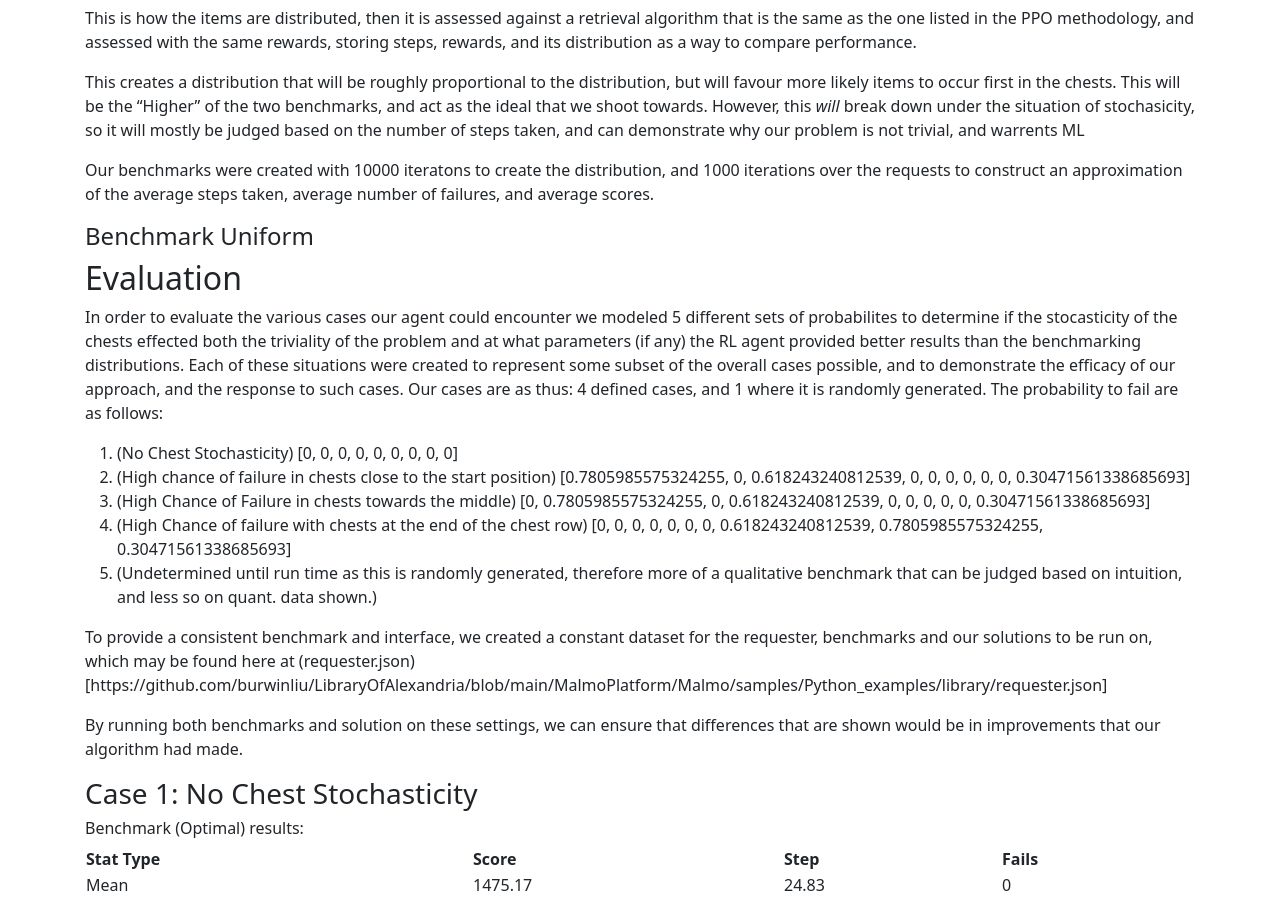
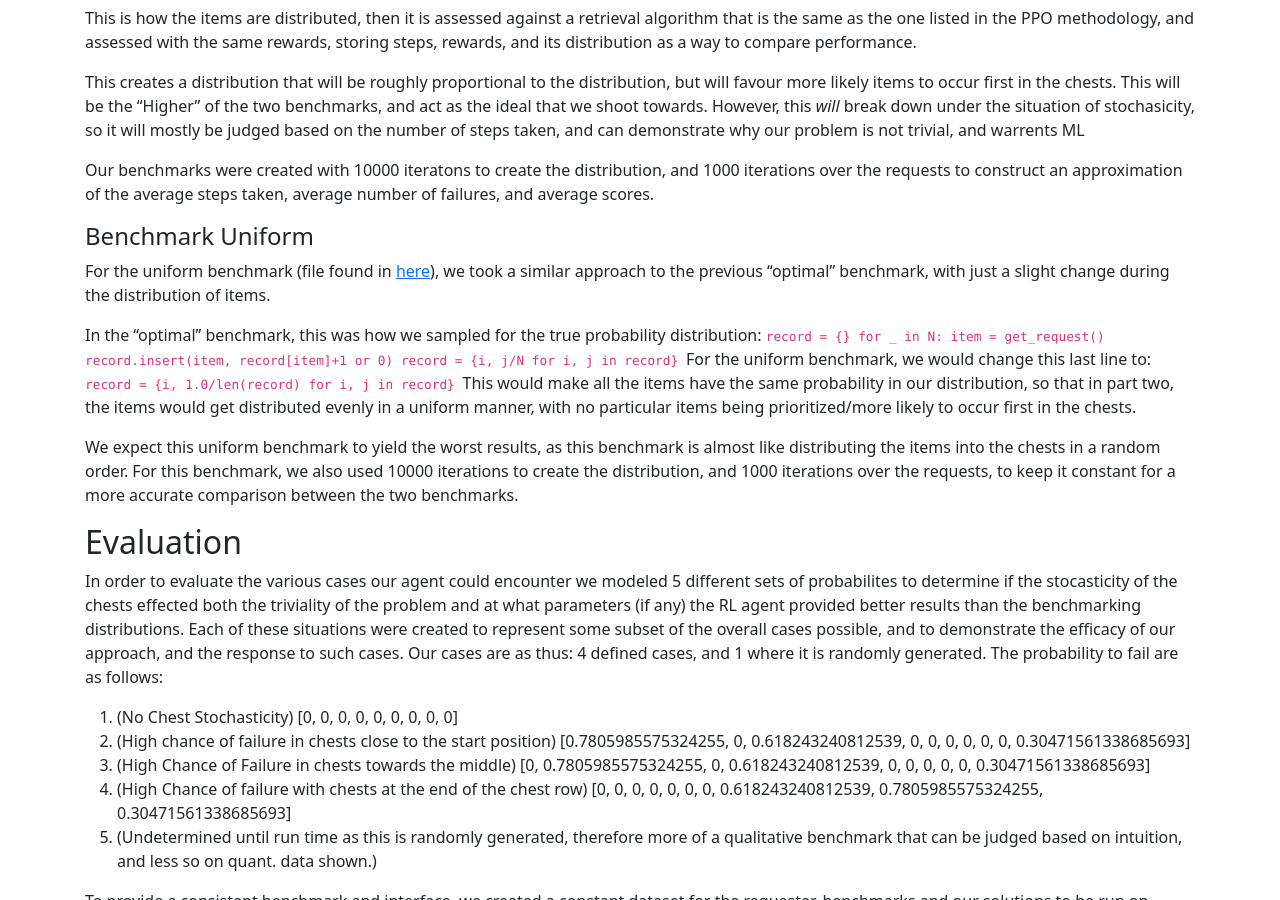
Before and after one commit to burwinliu-zz/LibraryOfAlexandria, a Jekyll site: the page built from docs/final.md, in a window 1280 px wide and 900 px high, scrolled down 6624 px. Built offline with Jekyll 4.4.1, drawn with Linux system fonts in a browser that asks for light colours.

Commit message:
final report benchmark uniform

```diff
--- a/docs/final.md
+++ b/docs/final.md
@@ -211,6 +211,23 @@ This creates a distribution that will be roughly proportional to the distributio
 Our benchmarks were created with 10000 iteratons to create the distribution, and 1000 iterations over the requests to construct an approximation of the average steps taken, average number of failures, and average scores.
 
 #### Benchmark Uniform
+For the uniform benchmark (file found in [here](https://github.com/burwinliu/LibraryOfAlexandria/blob/main/MalmoPlatform/Malmo/samples/Python_examples/library/BenchmarkUniform.py)), we took a similar approach to the previous "optimal" benchmark, with just a slight change during the distribution of items.
+
+In the "optimal" benchmark, this was how we sampled for the true probability distribution:
+<code>
+    record = {}
+    for _ in N:
+        item = get_request()
+        record.insert(item, record[item]+1 or 0)
+    record = {i, j/N for i, j in record}
+</code>
+For the uniform benchmark, we would change this last line to:
+<code>
+    record = {i, 1.0/len(record) for i, j in record}
+</code>
+This would make all the items have the same probability in our distribution, so that in part two, the items would get distributed evenly in a uniform manner, with no particular items being prioritized/more likely to occur first in the chests.
+
+We expect this uniform benchmark to yield the worst results, as this benchmark is almost like distributing the items into the chests in a random order. For this benchmark, we also used 10000 iterations to create the distribution, and 1000 iterations over the requests, to keep it constant for a more accurate comparison between the two benchmarks.
 
 
 ## Evaluation
```
